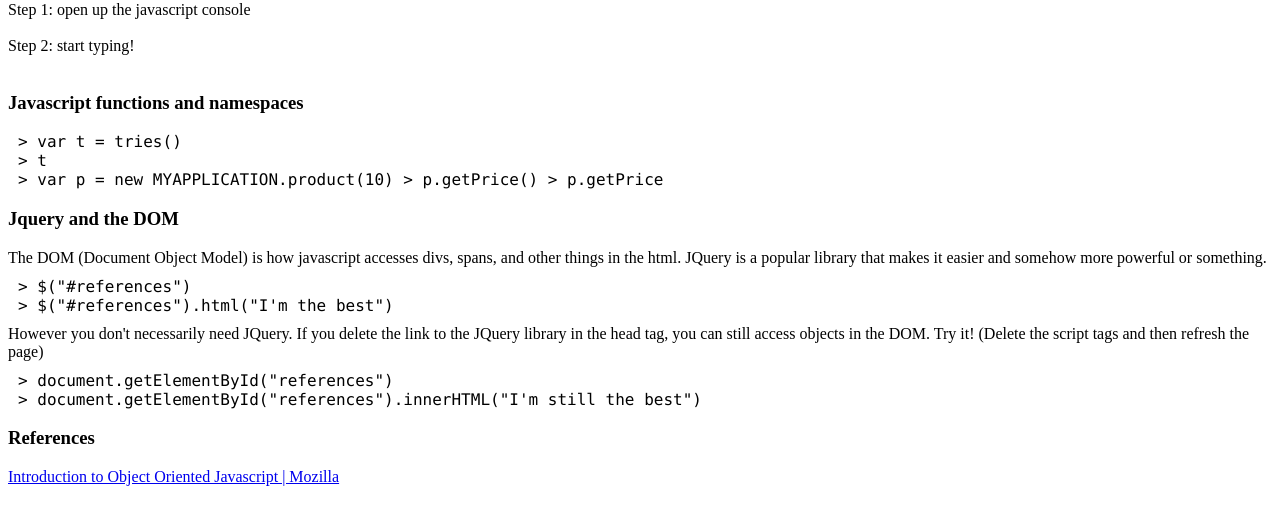
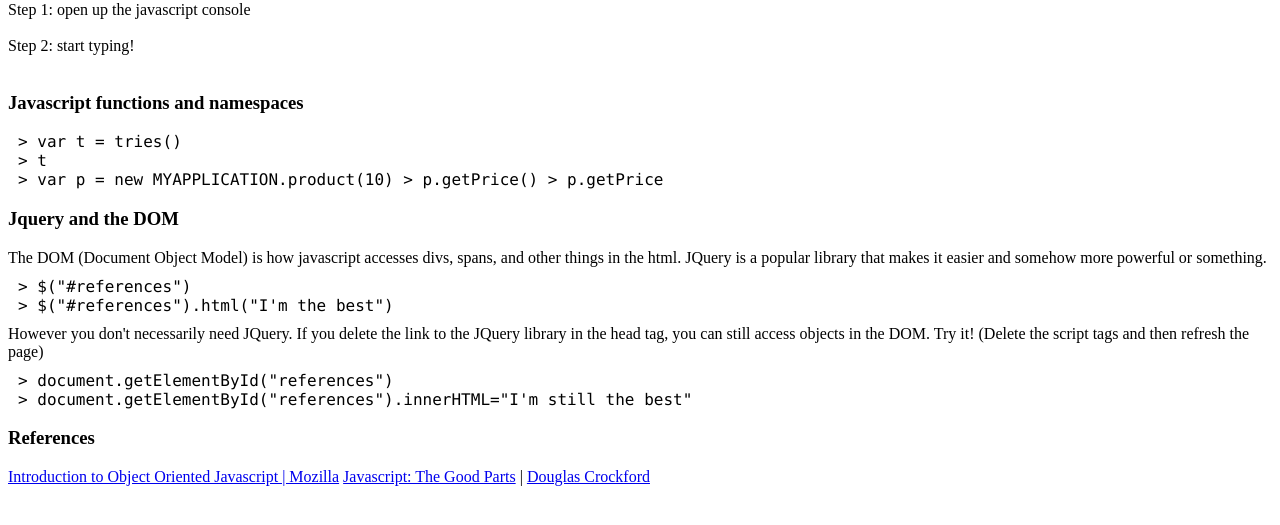
Before and after one commit to mirthbottle/d3js_world, a plain HTML site: page index.html in a window 1280 px wide. Shown: the part 79-604 px from the top of the page. Drawn offline with nearby package versions, Linux system fonts and the light colour scheme.

Commit message:
fix non jquery way

```diff
--- a/index.html
+++ b/index.html
@@ -29,13 +29,16 @@
       However you don't necessarily need JQuery.  If you delete the link to the JQuery library in the head tag, you can still access objects in the DOM.  Try it!  (Delete the script tags and then refresh the page)
       <div style="margin:10px; font-family:Monaco">
 	> document.getElementById("references") <br>
-	> document.getElementById("references").innerHTML("I'm still the best")<br>
+	> document.getElementById("references").innerHTML="I'm still the best"<br>
       </div>
     </div>
     <div id="references">
       <h3>References</h3>
       <a href="https://developer.mozilla.org/en-US/docs/Web/JavaScript/Introduction_to_Object-Oriented_JavaScript">
 	Introduction to Object Oriented Javascript | Mozilla</a>
+      <a href="http://www.amazon.com/exec/obidos/ASIN/0596517742/wrrrldwideweb">
+	Javascript: The Good Parts</a> |
+      <a href="http://javascript.crockford.com/">Douglas Crockford</a>
     </div>
   </body>
 </html>
```
